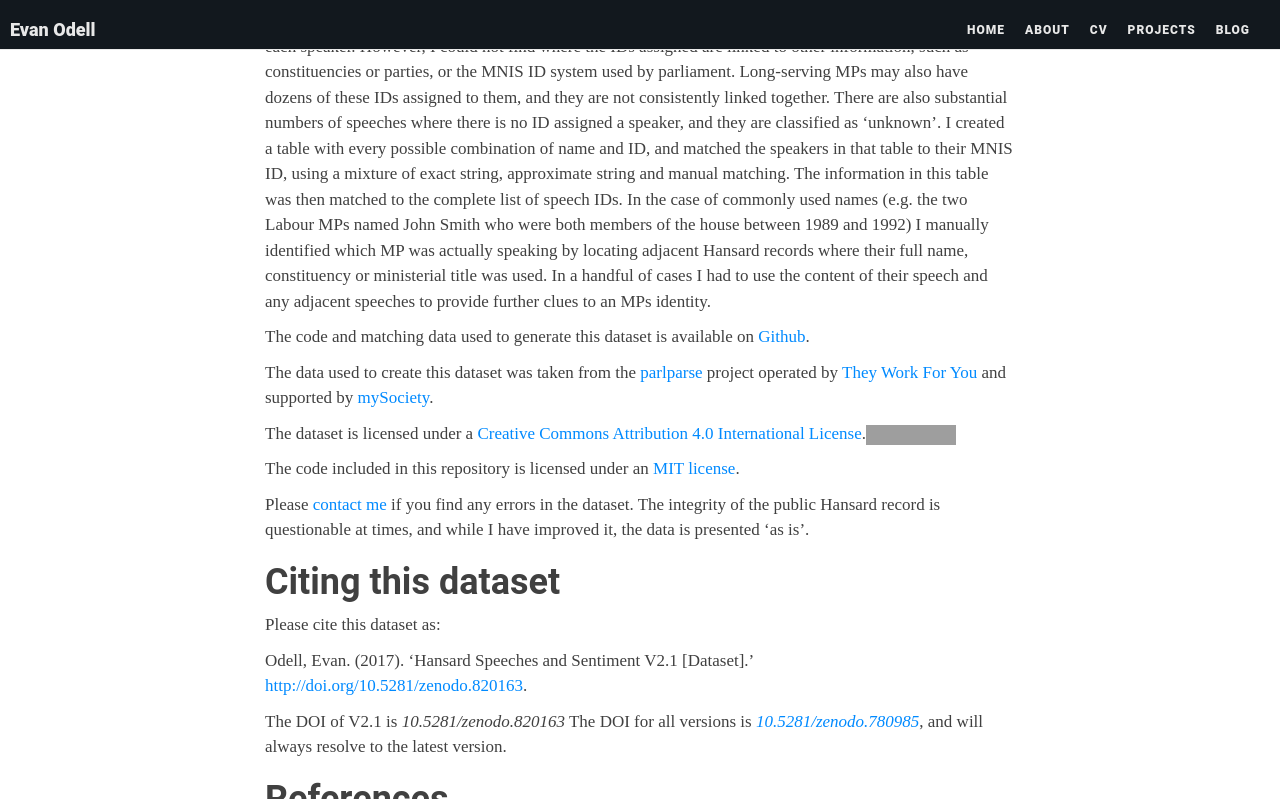
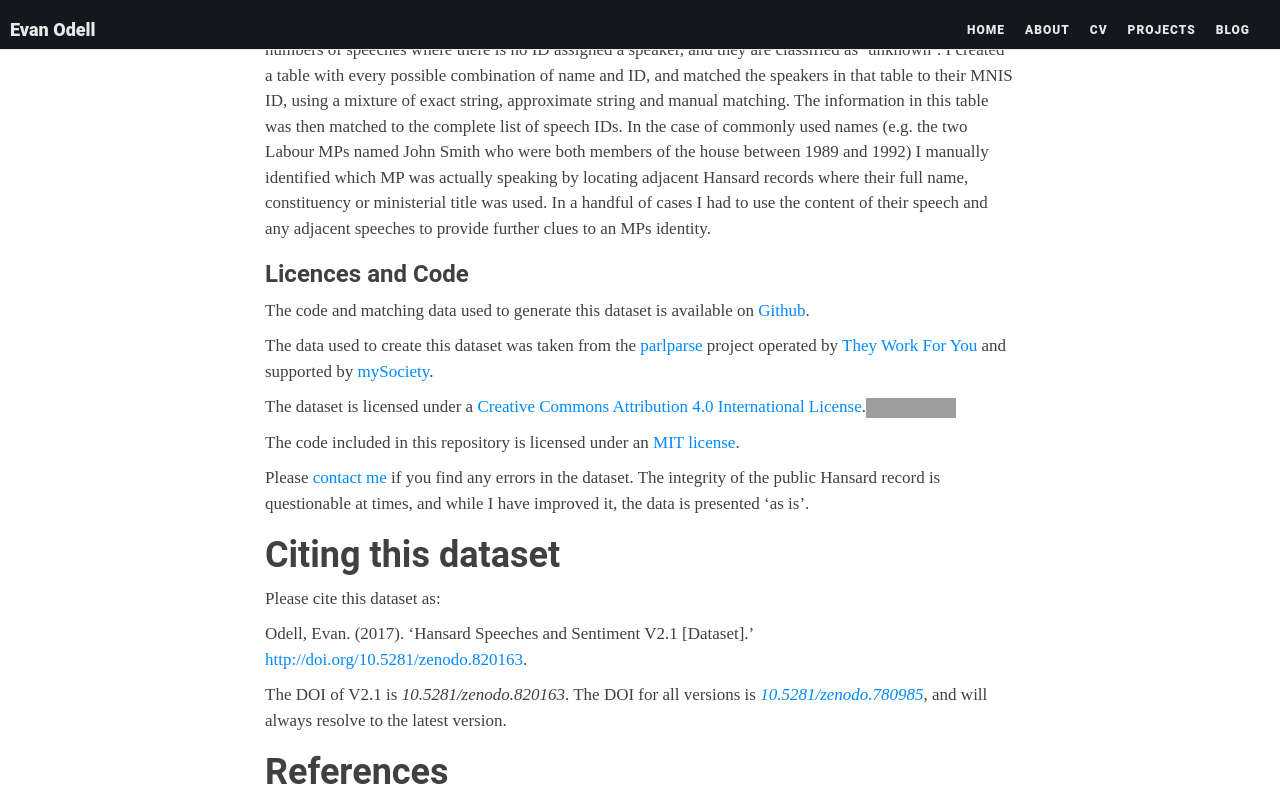
Before and after one commit to evanodell/evanodell.com, a Jekyll site: the page built from projects/datasets/hansard-data/index.md, in a window 1280 px wide and 900 px high, scrolled down 5025 px, cut to the strip 0-799 px from the top of the window. Built offline with Jekyll 4.4.1, drawn with Linux system fonts in a browser that asks for light colours; nearby versions of some CDN libraries; some web fonts are replaced; comment, search, counter and statistics services are not loaded; some of the changed text lies outside the part shown; grey boxes are pictures that could not be loaded.

Commit message:
fix some typos

```diff
--- a/projects/datasets/hansard-data/index.md
+++ b/projects/datasets/hansard-data/index.md
@@ -52,8 +52,8 @@
 
 ### `hansard_senti_post_V21` Dataset Variables
 
-| Variable | Description | Data Type (R) |
-|------------------|--------------|----------------|
+| Variable | Description | Data Type |
+|------------------|--------------|------------------|
  `pp_id` | ID for each speech, corresponding to the parlparse ID | character |
  `eo_id` | ID number for each speech, as assigned by me, to accommodate situations where the same parlparse ID was assigned to distinct speeches | character |
  `speech` | The actual text of the speech | character |
@@ -94,8 +94,8 @@
 
 ### `hansard_senti_pre_V21` Dataset Variables
 
-| Variable | Description | Data Type (R) |
-|------------------|--------------|----------------|
+| Variable | Description | Data Type |
+|------------------|--------------|------------------|
 `pp_id` | ID for each speech, corresponding to the parlparse ID | character |
 `eo_id` | ID number for each speech, as assigned by me, to accommodate situations where the same parlparse ID was assigned to distinct speeches | character |
 `speech` | The actual text of the speech | character |
@@ -126,6 +126,8 @@
 
 The [parlparse](https://github.com/mysociety/parlparse) project provides scraped xml files of Hansard debate going back to 1936, and assigns an ID to each speaker. However, I could not find where the IDs assigned are linked to other information, such as constituencies or parties, or the MNIS ID system used by parliament. Long-serving MPs may also have dozens of these IDs assigned to them, and they are not consistently linked together. There are also substantial numbers of speeches where there is no ID assigned a speaker, and they are classified as 'unknown'. I created a table with every possible combination of name and ID, and matched the speakers in that table to their MNIS ID, using a mixture of exact string, approximate string and manual matching. The information in this table was then matched to the complete list of speech IDs. In the case of commonly used names (e.g. the two Labour MPs named John Smith who were both members of the house between 1989 and 1992) I manually identified which MP was actually speaking by locating adjacent Hansard records where their full name, constituency or ministerial title was used. In a handful of cases I had to use the content of their speech and any adjacent speeches to provide further clues to an MPs identity.
 
+### Licences and Code
+
 The code and matching data used to generate this dataset is available on [Github](https://github.com/EvanOdell/hansard-data).
 
 The data used to create this dataset was taken from the [parlparse](https://github.com/mysociety/parlparse) project operated by [They Work For You](https://www.theyworkforyou.com/) and supported by [mySociety](https://www.mysociety.org/).
@@ -142,7 +144,7 @@
 
 Odell, Evan. (2017). 'Hansard Speeches and Sentiment V2.1 [Dataset].' [http://doi.org/10.5281/zenodo.820163](http://doi.org/10.5281/zenodo.820163).
 
-The DOI of V2.1 is *10.5281/zenodo.820163* The DOI for all versions is [*10.5281/zenodo.780985*](https://doi.org/10.5281/zenodo.780985), and will always resolve to the latest version.
+The DOI of V2.1 is *10.5281/zenodo.820163*. The DOI for all versions is [*10.5281/zenodo.780985*](https://doi.org/10.5281/zenodo.780985), and will always resolve to the latest version.
 
 ## References
 {% bibliography --file hansard-data %}
```
